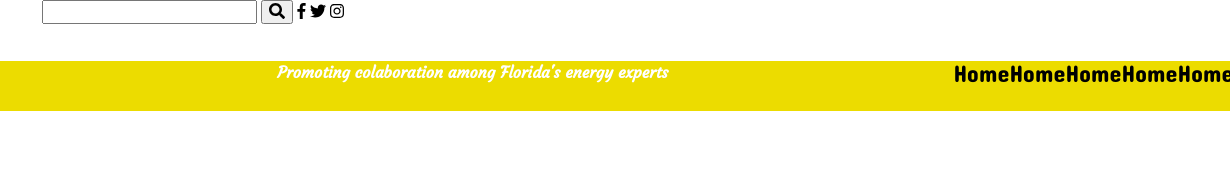
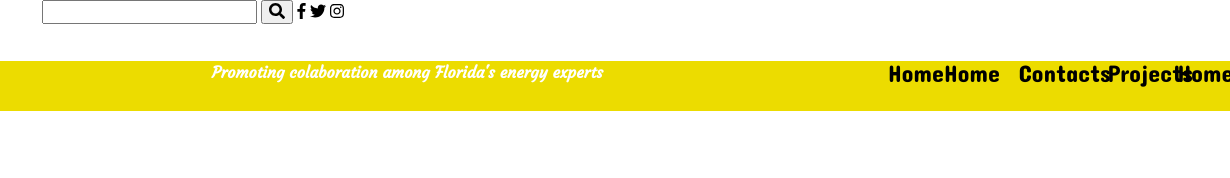
Before and after one commit to Cwell21/florida-energy-project, a plain HTML site: page projects.html in a window 1280 px wide. Shown: the top 178 px of the page, 50-1280 px from the left. Drawn offline with Linux system fonts and the light colour scheme; files that its build step writes are made by us from their sources.

Commit message:
linked created pages

```diff
--- a/projects.html
+++ b/projects.html
@@ -82,9 +82,9 @@
       <div class="container-row">
         <nav id="top-nav">
           <ul>
-            <a href="#"><li>Home</li></a>
-            <a href="#"><li>Home</li></a>
-            <a href="#"><li>Home</li></a>
+            <a href="index.html"><li>Home</li></a>
+            <a href="projects.html"><li>Projects</li></a>
+            <a href="contact.html"><li>Contacts</li></a>
             <a href="#"><li>Home</li></a>
             <a href="#"><li>Home</li></a>
           </ul>
```
Also changed, not shown: contact.html (+3 -3 lines), index.html (+3 -3 lines).
